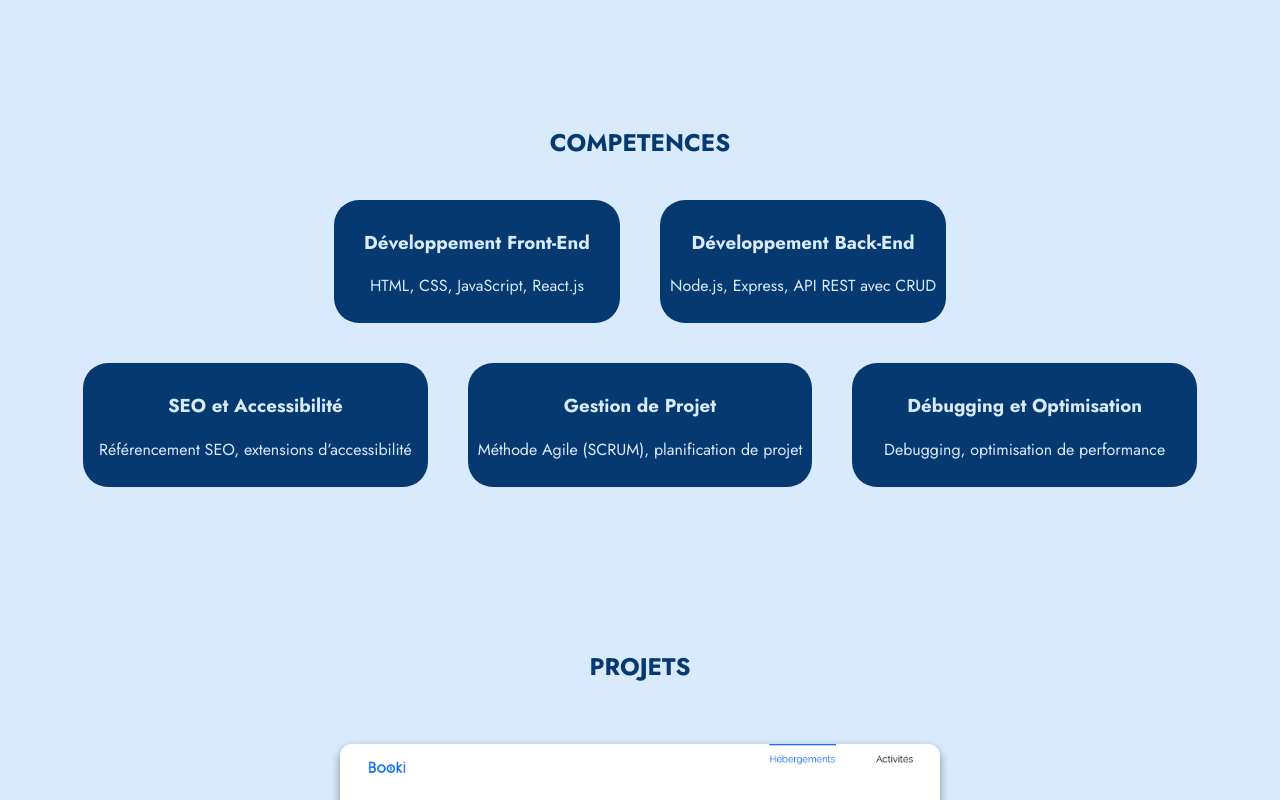
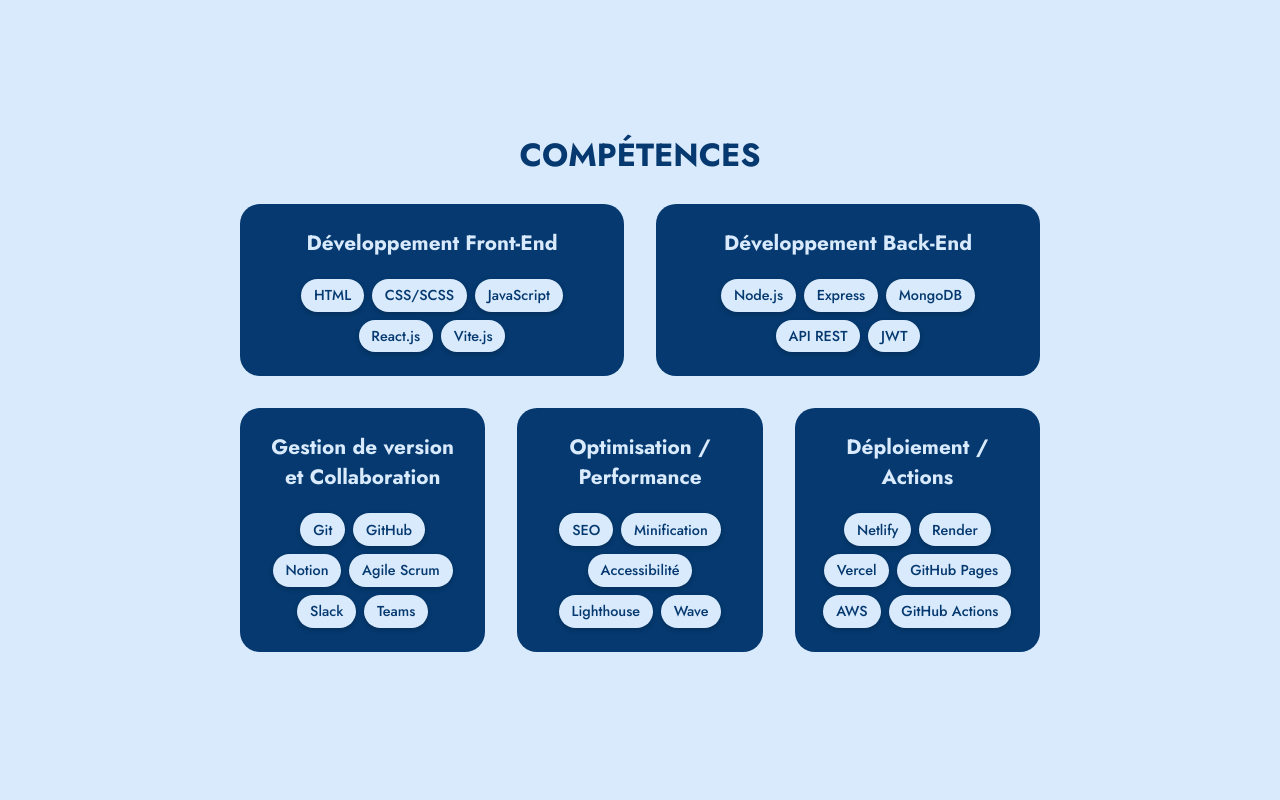
Before and after one commit to CamilleMichel69/Portfolio_1stVersion_ReactJS, a React (Vite) app in the folder Portfolio/: page / in a window 1280 px wide. Shown: the part 500-1300 px from the top of the page. Built offline with nearby package versions, Linux system fonts and the light colour scheme.

Commit message:
Finalisation competences

```diff
--- a/Portfolio/src/components/projects.jsx
+++ b/Portfolio/src/components/projects.jsx
@@ -1,28 +1,52 @@
-import { useState } from "react";
+import { useState, useEffect } from "react";
 import { motion } from "framer-motion";
-import { FontAwesomeIcon } from "@fortawesome/react-fontawesome"; // Importer le composant FontAwesomeIcon
-import { faChevronLeft, faChevronRight } from "@fortawesome/free-solid-svg-icons"; // Importer les chevrons
+import { FontAwesomeIcon } from "@fortawesome/react-fontawesome";
+import { faChevronLeft, faChevronRight } from "@fortawesome/free-solid-svg-icons";
 import projects from "../datas/projects.json";
 import "../style/components/projects.scss";
 
 const Projects = () => {
   const [centerIndex, setCenterIndex] = useState(0);
 
+  // Fonction pour changer l'index au projet suivant
   const handleNext = () => {
     setCenterIndex((prevIndex) => (prevIndex + 1) % projects.length);
   };
 
+  // Fonction pour changer l'index au projet précédent
   const handleBack = () => {
     setCenterIndex((prevIndex) => (prevIndex - 1 + projects.length) % projects.length);
   };
 
+  // Gérer les événements du clavier
+  useEffect(() => {
+    const handleKeyDown = (event) => {
+      if (event.key === "ArrowRight") {
+        handleNext(); // Flèche droite
+      } else if (event.key === "ArrowLeft") {
+        handleBack(); // Flèche gauche
+      }
+    };
+
+    // Ajouter l'événement au montage du composant
+    window.addEventListener("keydown", handleKeyDown);
+
+    // Nettoyer l'événement au démontage du composant
+    return () => {
+      window.removeEventListener("keydown", handleKeyDown);
+    };
+  }, []); // Le tableau vide [] assure que l'effet s'exécute uniquement au montage et démontage
+
+  // Positions des projets dans le carousel
   const positions = ["center", "right", "right1", "hidden", "hidden", "left1", "left"];
 
+  // Fonction pour déterminer la position des projets
   const getPosition = (index) => {
     const diff = (index - centerIndex + projects.length) % projects.length;
     return positions[diff] || "hidden";
   };
 
+  // Définir les animations pour les projets
   const imageVariants = {
     center: { x: "0%", scale: 1, zIndex: 5, opacity: 1 },
     left: { x: "-30%", scale: 0.7, zIndex: 3, opacity: 0.8 },
--- a/Portfolio/src/components/skills.jsx
+++ b/Portfolio/src/components/skills.jsx
@@ -3,33 +3,65 @@
 const Skills = () => {
     return (
         <section id="skills" className="skills">
-                <h2>COMPETENCES</h2>
+            <h2>COMPÉTENCES</h2>
             <div className="skills-box-1">
-                        <div className='skills-card'>
+                <div className="skills-card">
                     <h3>Développement Front-End</h3>
-                            <p>HTML, CSS, JavaScript, React.js</p>
+                    <div className="skills-list">
+                        <span className="skill-bubble">HTML</span>
+                        <span className="skill-bubble">CSS/SCSS</span>
+                        <span className="skill-bubble">JavaScript</span>
+                        <span className="skill-bubble">React.js</span>
+                        <span className="skill-bubble">Vite.js</span>
                     </div>
-                        <div className='skills-card'>
+                </div>
+                <div className="skills-card">
                     <h3>Développement Back-End</h3>
-                            <p>Node.js, Express, API REST avec CRUD</p>
+                    <div className="skills-list">
+                        <span className="skill-bubble">Node.js</span>
+                        <span className="skill-bubble">Express</span>
+                        <span className="skill-bubble">MongoDB</span>
+                        <span className="skill-bubble">API REST</span>
+                        <span className="skill-bubble">JWT</span>
+                    </div>
                 </div>
             </div>
             <div className="skills-box-2">
-                        <div className='skills-card'>
-                            <h3>SEO et Accessibilité</h3>
-                            <p>Référencement SEO, extensions d’accessibilité</p>
+                <div className="skills-card">
+                    <h3>Gestion de version et Collaboration</h3>
+                    <div className="skills-list">
+                        <span className="skill-bubble">Git</span>
+                        <span className="skill-bubble">GitHub</span>
+                        <span className="skill-bubble">Notion</span>
+                        <span className="skill-bubble">Agile Scrum</span>
+                        <span className="skill-bubble">Slack</span>
+                        <span className="skill-bubble">Teams</span>
                     </div>
-                        <div className='skills-card'>
-                            <h3>Gestion de Projet</h3>
-                            <p>Méthode Agile (SCRUM), planification de projet</p>
                 </div>
-                        <div className='skills-card'>
-                            <h3>Débugging et Optimisation</h3>
-                            <p>Debugging, optimisation de performance</p>
+                <div className="skills-card">
+                    <h3>Optimisation / Performance</h3>
+                    <div className="skills-list">
+                        <span className="skill-bubble">SEO</span>
+                        <span className="skill-bubble">Minification</span>
+                        <span className="skill-bubble">Accessibilité</span>
+                        <span className="skill-bubble">Lighthouse</span>
+                        <span className="skill-bubble">Wave</span>
+                    </div>
+                </div>
+                <div className="skills-card">
+                    <h3>Déploiement / Actions</h3>
+                    <div className="skills-list">
+                        <span className="skill-bubble">Netlify</span>
+                        <span className="skill-bubble">Render</span>
+                        <span className="skill-bubble">Vercel</span>
+                        <span className="skill-bubble">GitHub Pages</span>
+                        <span className="skill-bubble">AWS</span>
+                        <span className="skill-bubble">GitHub Actions</span>
+                    </div>
                 </div>
             </div>
         </section>
-    )
+    );
 };
 
 export default Skills;
--- a/Portfolio/src/datas/projects.json
+++ b/Portfolio/src/datas/projects.json
@@ -5,6 +5,7 @@
         "cover": "src/images/Booki.png",
         "pictures": "https://portfoliocamillemichel.s3.eu-north-1.amazonaws.com/Booki.png",
         "description": "HTML et CSS",
+        "competences" : "HTML et CSS",
         "githublink": "https://github.com/CamilleMichel69/Projet_2"
     },
     {
@@ -13,6 +14,7 @@
         "cover": "src/images/Sophie_Bluel.png",
         "pictures": "https://s3-eu-west-1.amazonaws.com/course.oc-static.com/projects/front-end-kasa-project/accommodation-16-1.jpg",
         "description": "JavaScript",
+        "competences" : "HTML et CSS",
         "githublink": "https://github.com/CamilleMichel69/Projet_3"
     },
     {
@@ -21,6 +23,7 @@
         "cover": "src/images/Nina_Carducci.png",
         "pictures": "https://s3-eu-west-1.amazonaws.com/course.oc-static.com/projects/front-end-kasa-project/accommodation-16-1.jpg",
         "description": "HTML",
+        "competences" : "HTML et CSS",
         "githublink": "https://github.com/CamilleMichel69/Projet_4"
     },
     {
@@ -29,6 +32,7 @@
         "cover": "src/images/Kasa.png",
         "pictures": "https://s3-eu-west-1.amazonaws.com/course.oc-static.com/projects/front-end-kasa-project/accommodation-16-1.jpg",
         "description": "JavaScript",
+        "competences" : "HTML et CSS",
         "githublink": "https://github.com/CamilleMichel69/Projet_5"
     },
     {
@@ -37,6 +41,7 @@
         "cover": "src/images/Mon_Vieux_Grimoire.png",
         "pictures": "https://s3-eu-west-1.amazonaws.com/course.oc-static.com/projects/front-end-kasa-project/accommodation-16-1.jpg",
         "description": "JavaScript",
+        "competences" : "HTML et CSS",
         "githublink": "https://github.com/CamilleMichel69/Projet_6"
     },
     {
@@ -45,6 +50,7 @@
         "cover": "src/images/Qwenta.png",
         "pictures": "https://s3-eu-west-1.amazonaws.com/course.oc-static.com/projects/front-end-kasa-project/accommodation-16-1.jpg",
         "description": "JavaScript",
+        "competences" : "HTML et CSS",
         "githublink": "https://burly-maiasaura-2ac.notion.site/126fc9d2d88480e78659f77b3b560135?v=126fc9d2d8848168bc3b000cae8e3880"
     },
     {
@@ -53,6 +59,7 @@
         "cover": "src/images/MonopolyGO.png",
         "pictures": "https://s3-eu-west-1.amazonaws.com/course.oc-static.com/projects/front-end-kasa-project/accommodation-16-1.jpg",
         "description": "JavaScript",
+        "competences" : "HTML et CSS",
         "githublink": "https://github.com/CamilleMichel69/MonopolyGo"
     }
 ]
--- a/Portfolio/src/style/components/about.scss
+++ b/Portfolio/src/style/components/about.scss
@@ -8,5 +8,10 @@
         border-radius: 15px;
         padding: 1px;
         margin: 15px 0;
+        transition: background-color 0.3s ease;
+
+        &:hover {
+            background-color: #4e7aa8;
+        }
     }
 }
--- a/Portfolio/src/style/components/skills.scss
+++ b/Portfolio/src/style/components/skills.scss
@@ -3,23 +3,66 @@
     flex-direction: column;
     align-items: center;
 
+    h2 {
+        color: #05396f;
+        font-size: 2rem;
+    }
+
+    .skills-box-1, .skills-box-2 {
+        display: grid;
+        width: 80%;
+        max-width: 1000px;
+        gap: 2rem;
+    }
+
     .skills-box-1 {
-        display: grid;
         grid-template-columns: repeat(2, 1fr);
-        text-align: center;
+        margin-bottom: 2rem;
     }
 
     .skills-box-2 {
-        display: grid;
         grid-template-columns: repeat(3, 1fr);
-        text-align: center;
     }
 
     .skills-card {
         background-color: #05396f;
         color: #d8eafc;
-        border-radius: 25px;
-        margin: 20px;
-        padding: 10px;
+        border-radius: 20px;
+        padding: 1.5rem;
+        text-align: center;
+        transition: background-color 0.3s ease;
+
+        &:hover {
+            background-color: #4e7aa8;
+        }
+
+        h3 {
+            font-size: 1.3rem;
+            margin-top: 0;
+        }
+
+        .skills-list {
+            display: flex;
+            flex-wrap: wrap;
+            gap: 0.5rem;
+            justify-content: center;
+        }
+
+        .skill-bubble {
+            background-color: #d8eafc;
+            color: #05396f;
+            padding: 0.4rem 0.8rem;
+            border-radius: 20px;
+            font-size: 0.9rem;
+            font-weight: 500;
+            box-shadow: 0 2px 5px rgba(0, 0, 0, 0.2);
+            display: inline-block;
+            transition: transform 0.2s ease;
+
+            &:hover {
+                transform: scale(1.05);
+                cursor: default;
+            }
+        }
     }
 }
```
Lines whose indentation alone changed are shown as unchanged.
